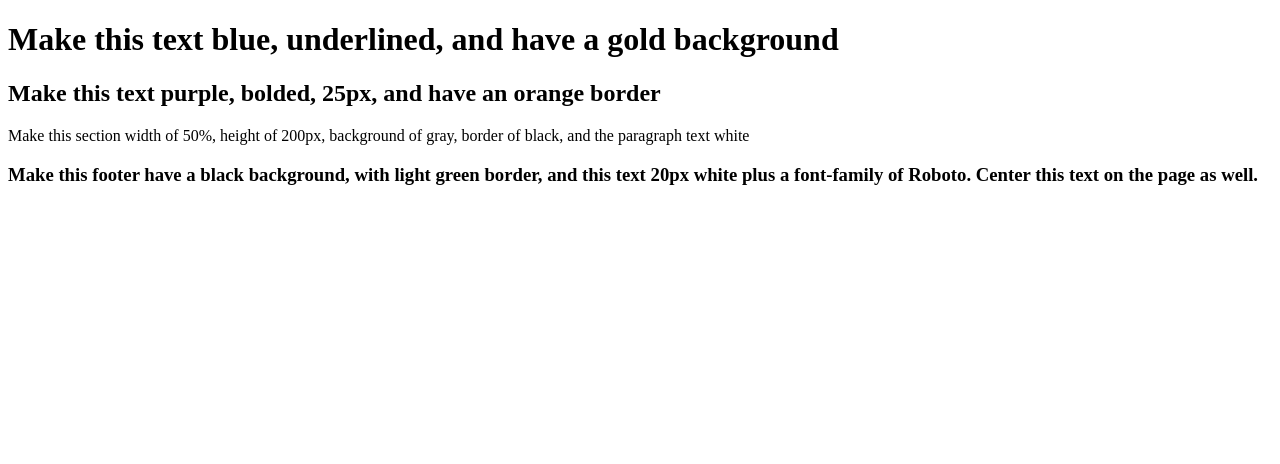
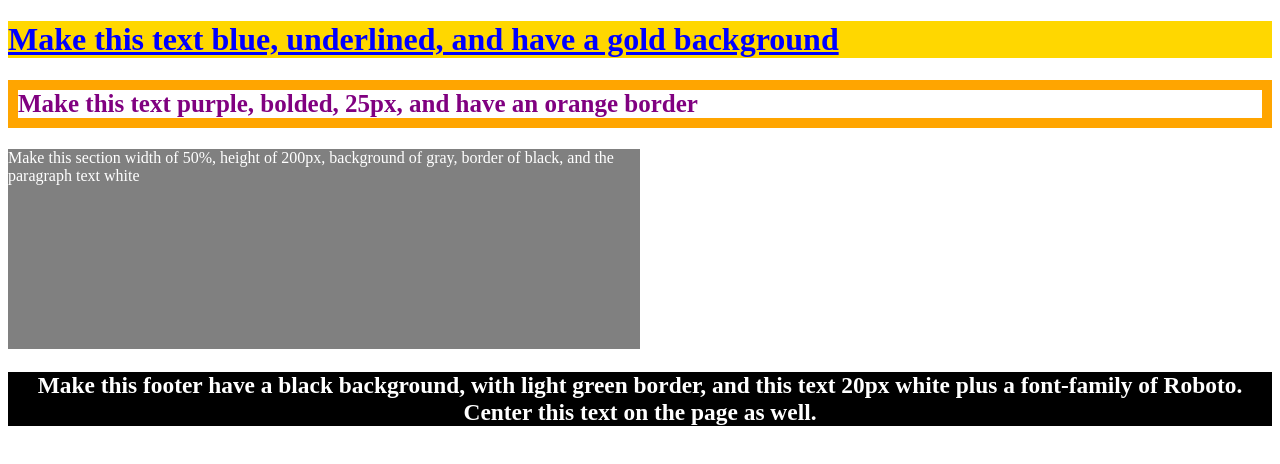
Before and after one commit to BrewerDeveloping/Foundations-of-Programming, a website: page lesson_03/colors/colors.html in a window 1280 px wide. Drawn offline with Linux system fonts and the light colour scheme.

Commit message:
Lesson 2 and 3 completed

```diff
--- /dev/null
+++ b/lesson_02/style.css
@@ -0,0 +1,16 @@
+h1 {
+    /* word */
+    font-size: 600;
+    color: red;
+    font-family: 'Source Sans Pro', sans-serif;
+}
+
+h2 {
+    /* hex */
+    color: #f00;
+}
+
+p {
+    /*rgba*/
+  color: rgba(255,0,0,1);
+}
--- a/lesson_03/colors/style.css
+++ b/lesson_03/colors/style.css
@@ -0,0 +1,33 @@
+h1 {
+  /* word */
+  color: blue;
+  text-decoration: underline;
+  background-color: gold;
+}
+
+h2 {
+  /* hex */
+  color: purple;
+  font-weight: bold;
+  font-size: 25px;
+  border: 10px solid orange;
+
+}
+
+p {
+  width: 50%;
+  height: 200px;
+  background-color: gray;
+  border-color: black;
+  color: white;
+}
+
+
+footer {
+        background-color: black;
+        border-color: lightgreen;
+        font-size: 20px;
+        color: white;
+        font-family: Roboto-black;
+        text-align: center;
+}
--- a/lesson_03/relationships/style.css
+++ b/lesson_03/relationships/style.css
@@ -0,0 +1,19 @@
+h1 {
+    color: purple;
+}
+
+section h2 {
+    color: yellow;
+}
+
+article > h2 {
+    color: red;
+}
+
+section > article > h2 {
+    color: orange;
+}
+
+h2 + h2 {
+    color: black;
+}
```
Also changed, not shown: lesson_02/brownies.html (+1 -0 lines), lesson_03/specificity/style.css (+11 -0 lines).
